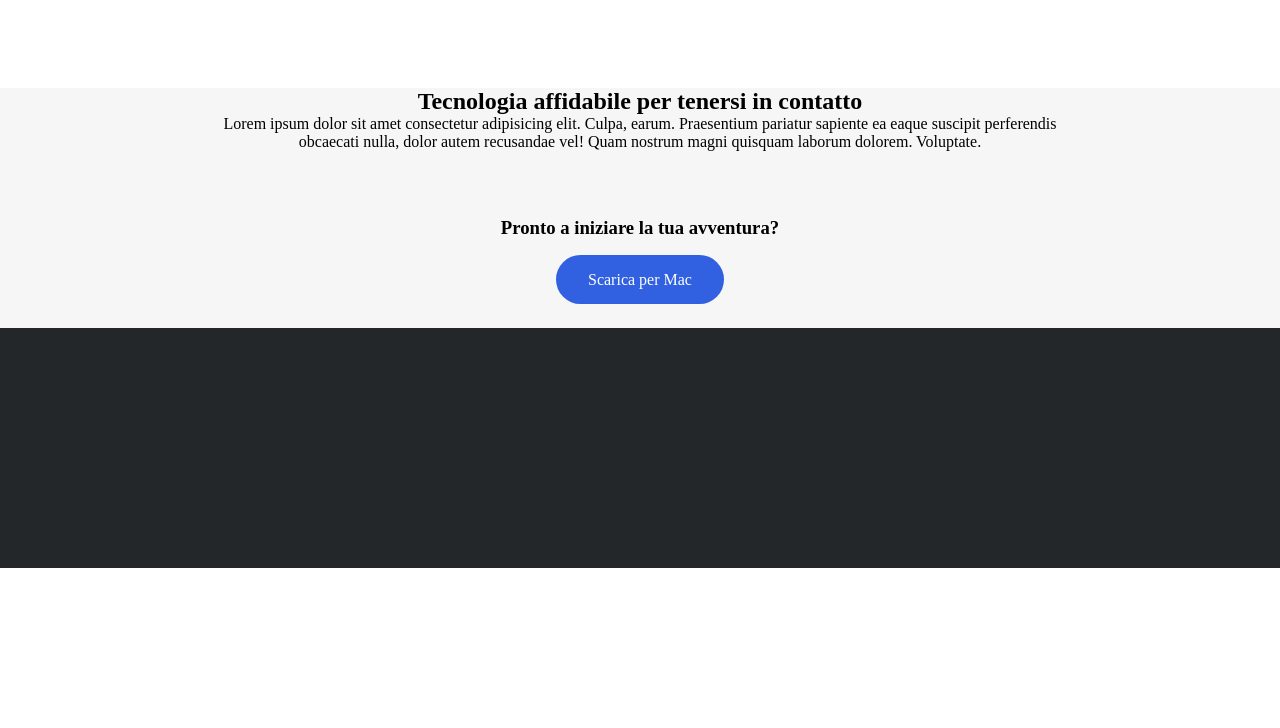
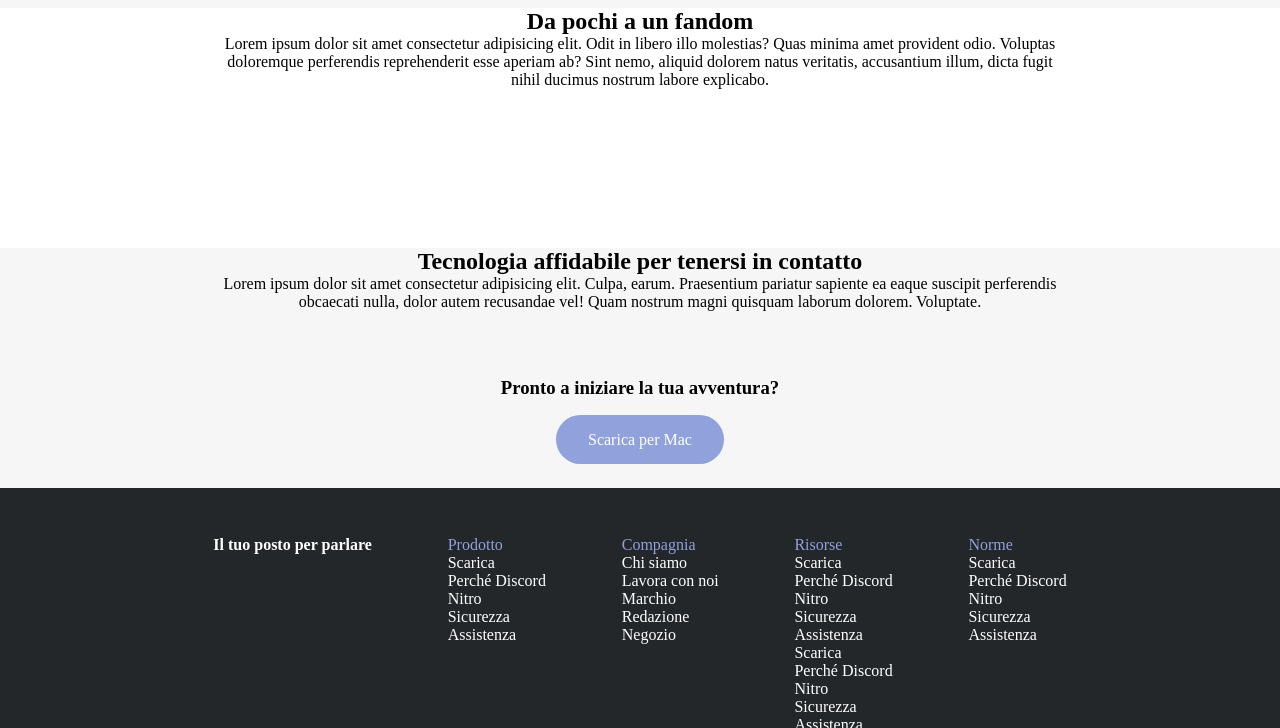
Before and after one commit to giovannilampis/htmlcss-struttura-discord, a plain HTML site: page index.html in a window 1280 px wide. Shown: the part 872-1600 px from the top of the page. Before the commit the page ends 1440 px from the top, so only its background shows below. Drawn offline with Linux system fonts and the light colour scheme.

Commit message:
add content to footer section

```diff
--- a/css/style.css
+++ b/css/style.css
@@ -23,12 +23,13 @@
     --white: rgba(255, 255, 255, 1);
     --header-background: rgba(49, 97, 225, 1);
     --footer-background: rgba(35, 39, 42, 1);
+    --lilac: rgba(144, 161, 220, 1);
 }
 
 /* HEADER */
 header {
     background-color: var(--header-background);
-    height: 15rem;
+    height: 25rem;
 }
 
 nav {
@@ -64,20 +65,19 @@ a {
 }
 
 .head-text > p {
-    padding: 2rem 0 1rem 0;
+    padding: 2.5rem 0 2rem 0;
 }
 
 .download-section {
     margin: 0 auto;
     width: calc(100% / 3 * 2);
-    margin-top: 1rem;
 }
 
 .download-section > a {
     background-color: var(--footer-background);
     color: var(--white);
     border-radius: 3rem;
-    padding: 1rem 2rem;
+    padding: 1rem 1.5rem;
 }
 
 .download-section a:first-child {
@@ -108,7 +108,7 @@ section.grey {
 }
 
 .invitation > a {
-    background-color: var(--header-background);
+    background-color: rgba(144, 161, 220, 1);
     border-radius: 3rem;
     padding: 1rem 2rem;
 }
@@ -120,5 +120,15 @@ section.grey {
 /* FOOTER */
 footer {
     background-color: var(--footer-background);
-    height: 15rem;
+    height: 30rem;
+    color: var(--white);
+    padding: 3rem 0 1rem 0;
 }
+
+footer ul > li:first-child {
+    color: var(--lilac);
+}
+
+footer.container:first-child {
+    margin-bottom: 1px solid var(--lilac);
+}
--- a/index.html
+++ b/index.html
@@ -141,7 +141,59 @@
 
     <!-- FOOTER -->
     <footer>
+        <div class="container flexbox">
 
+            <div class="column-footer">
+                <h4>Il tuo posto per parlare</h4>
+            </div>
+
+            <ul>
+                <li>Prodotto</li>
+                <li>Scarica</li>
+                <li>Perché Discord</li>
+                <li>Nitro</li>
+                <li>Sicurezza</li>
+                <li>Assistenza</li>
+            </ul>
+
+            <ul>
+                <li>Compagnia</li>
+                <li>Chi siamo</li>
+                <li>Lavora con noi</li>
+                <li>Marchio</li>
+                <li>Redazione</li>
+                <li>Negozio</li>
+            </ul>
+
+            <ul>
+                <li>Risorse</li>
+                <li>Scarica</li>
+                <li>Perché Discord</li>
+                <li>Nitro</li>
+                <li>Sicurezza</li>
+                <li>Assistenza</li>
+                <li>Scarica</li>
+                <li>Perché Discord</li>
+                <li>Nitro</li>
+                <li>Sicurezza</li>
+                <li>Assistenza</li>
+            </ul>
+
+            <ul>
+                <li>Norme</li>
+                <li>Scarica</li>
+                <li>Perché Discord</li>
+                <li>Nitro</li>
+                <li>Sicurezza</li>
+                <li>Assistenza</li>
+            </ul>
+
+        </div>
+
+        <div class="container flexbox">
+            <img src="" alt="logo">
+            <a href=""></a>
+        </div>
     </footer>
 </body>
 </html>
```
Also changed, not shown: 1 other file.
